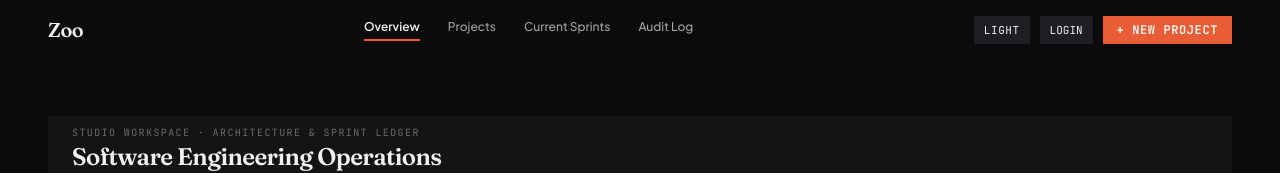
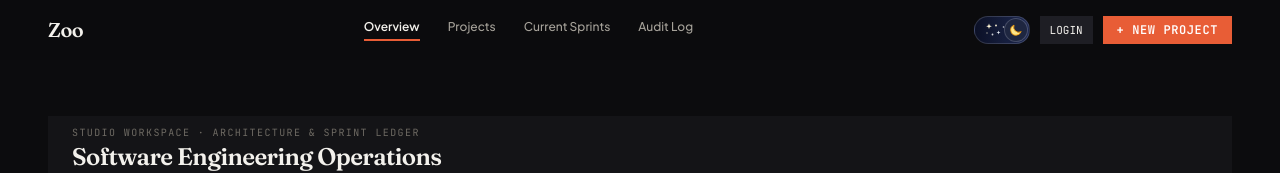
Before and after one commit to CEODemitri/ceo_zoo, a React (Vite) app: page / in a window 1280 px wide. Shown: the top 173 px of the page. Built offline with nearby package versions, Linux system fonts and the light colour scheme.

Commit message:
feat(ui): replace theme toggle with animated slider
Upgrade theme switcher from a text-based button to a stylized interactive slider featuring sky and night-themed gradients to match the project's Swiss-futuristic aesthetic.

```diff
--- a/src/components/TopBar.tsx
+++ b/src/components/TopBar.tsx
@@ -78,13 +78,127 @@ export const TopBar: React.FC<TopBarProps> = ({
 
         {/* Zone 3: Actions & Profile */}
         <div className="order-2 md:order-3 flex items-center gap-2 sm:gap-2.5 shrink-0">
-          {/* Theme Toggle Button */}
+          {/* Theme Toggle Slider Button (Icons only: Sun + Blue Sky & Cloud in Light Mode, Moon + Starry Night in Dark Mode) */}
           <button
+            type="button"
+            role="switch"
+            aria-checked={theme === 'dark'}
+            aria-label={`Switch to ${theme === 'dark' ? 'Light' : 'Dark'} mode`}
             onClick={toggleTheme}
-            className="font-mono text-[11px] px-2.5 py-1.5 bg-[#E5E0D6] hover:bg-[#DBD5C9] dark:bg-[#1E1E24] dark:hover:bg-[#282830] text-[#181715] dark:text-[#F3F1EC] uppercase tracking-wider whitespace-nowrap shrink-0 transition-colors"
             title={`Switch to ${theme === 'dark' ? 'Light' : 'Dark'} mode`}
+            className={`relative inline-flex items-center w-14 h-7 p-0.5 rounded-full overflow-hidden shrink-0 cursor-pointer select-none transition-colors duration-300 border ${
+              theme === 'dark'
+                ? 'bg-gradient-to-r from-[#0B1026] via-[#151D3B] to-[#1E2952] border-white/15'
+                : 'bg-gradient-to-r from-[#4AA3E5] via-[#6BB8F0] to-[#8CCDF8] border-[#181715]/10'
+            }`}
           >
-            {theme === 'dark' ? 'Light' : 'Dark'}
+            {/* Background Track Scenery: Blue Sky & Clouds (Light Mode) */}
+            <span
+              aria-hidden="true"
+              className={`absolute inset-0 flex items-center justify-end pr-2 pointer-events-none transition-opacity duration-300 ${
+                theme === 'dark' ? 'opacity-0' : 'opacity-100'
+              }`}
+            >
+              <svg
+                width="24"
+                height="16"
+                viewBox="0 0 24 16"
+                fill="none"
+                xmlns="http://www.w3.org/2000/svg"
+              >
+                {/* Back soft cloud */}
+                <path
+                  d="M14.5 6.5C14.8 4.8 16.3 3.5 18.1 3.5C20.1 3.5 21.8 5.1 21.8 7.1C22.8 7.3 23.5 8.2 23.5 9.2C23.5 10.4 22.5 11.4 21.3 11.4H13.8C12.8 11.4 12 10.6 12 9.6C12 8.7 12.7 7.9 13.6 7.8C13.8 7.1 14.1 6.7 14.5 6.5Z"
+                  fill="white"
+                  fillOpacity="0.65"
+                />
+                {/* Foreground crisp cloud */}
+                <path
+                  d="M6.2 9.2C6.6 7.1 8.4 5.6 10.6 5.6C12.9 5.6 14.8 7.3 15.1 9.5C16.3 9.7 17.2 10.7 17.2 12C17.2 13.4 16.1 14.5 14.7 14.5H5.2C3.9 14.5 2.8 13.4 2.8 12.1C2.8 10.9 3.7 9.9 4.9 9.7C5.3 9.4 5.7 9.2 6.2 9.2Z"
+                  fill="white"
+                  fillOpacity="0.95"
+                />
+              </svg>
+            </span>
+
+            {/* Background Track Scenery: Starry Night (Dark Mode) */}
+            <span
+              aria-hidden="true"
+              className={`absolute inset-0 flex items-center justify-start pl-2 pointer-events-none transition-opacity duration-300 ${
+                theme === 'dark' ? 'opacity-100' : 'opacity-0'
+              }`}
+            >
+              <svg
+                width="26"
+                height="18"
+                viewBox="0 0 26 18"
+                fill="none"
+                xmlns="http://www.w3.org/2000/svg"
+              >
+                {/* 4-point sparkle star 1 */}
+                <path
+                  d="M6 2.5L6.7 4.6L8.8 5.3L6.7 6L6 8.1L5.3 6L3.2 5.3L5.3 4.6L6 2.5Z"
+                  fill="#FFF6D6"
+                />
+                {/* 4-point sparkle star 2 */}
+                <path
+                  d="M15.5 9.5L16 11L17.5 11.5L16 12L15.5 13.5L15 12L13.5 11.5L15 11L15.5 9.5Z"
+                  fill="#E2E8F0"
+                />
+                {/* Star dots */}
+                <circle cx="13" cy="4.5" r="1" fill="#FFF6D6" fillOpacity="0.9" />
+                <circle cx="20.5" cy="6" r="0.8" fill="white" fillOpacity="0.75" />
+                <circle cx="9.5" cy="13.5" r="0.9" fill="white" fillOpacity="0.8" />
+                <circle cx="4" cy="12" r="0.7" fill="#FFF6D6" fillOpacity="0.65" />
+              </svg>
+            </span>
+
+            {/* Sliding Toggle Thumb: Sun in Light Mode, Crescent Moon in Dark Mode */}
+            <span
+              aria-hidden="true"
+              className={`relative z-10 w-5.5 h-5.5 rounded-full flex items-center justify-center shadow-sm transform transition-transform duration-300 ${
+                theme === 'dark'
+                  ? 'translate-x-7 bg-[#1E2640] ring-1 ring-white/20'
+                  : 'translate-x-0 bg-[#FFFDF7] ring-1 ring-[#F59E0B]/40'
+              }`}
+            >
+              {theme === 'dark' ? (
+                /* Moon Icon */
+                <svg
+                  width="14"
+                  height="14"
+                  viewBox="0 0 24 24"
+                  fill="none"
+                  xmlns="http://www.w3.org/2000/svg"
+                >
+                  <path
+                    d="M20.354 15.354A9 9 0 0 1 8.646 3.646 9.003 9.003 0 0 0 12 21a9.003 9.003 0 0 0 8.354-5.646Z"
+                    fill="#FDE68A"
+                    stroke="#F59E0B"
+                    strokeWidth="1.5"
+                    strokeLinecap="round"
+                    strokeLinejoin="round"
+                  />
+                </svg>
+              ) : (
+                /* Sun Icon */
+                <svg
+                  width="15"
+                  height="15"
+                  viewBox="0 0 24 24"
+                  fill="none"
+                  xmlns="http://www.w3.org/2000/svg"
+                >
+                  <circle cx="12" cy="12" r="5" fill="#F59E0B" />
+                  <path
+                    d="M12 2V4.5M12 19.5V22M4.93 4.93L6.7 6.7M17.3 17.3L19.07 19.07M2 12H4.5M19.5 12H22M4.93 19.07L6.7 17.3M17.3 6.7L19.07 4.93"
+                    stroke="#D97706"
+                    strokeWidth="2"
+                    strokeLinecap="round"
+                  />
+                </svg>
+              )}
+            </span>
           </button>
 
           {/* User Session Button */}
```
